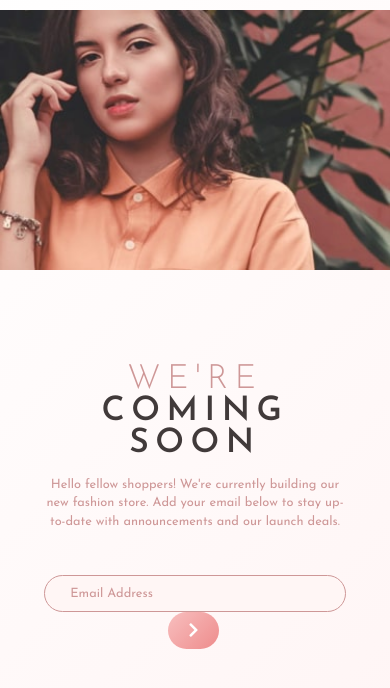
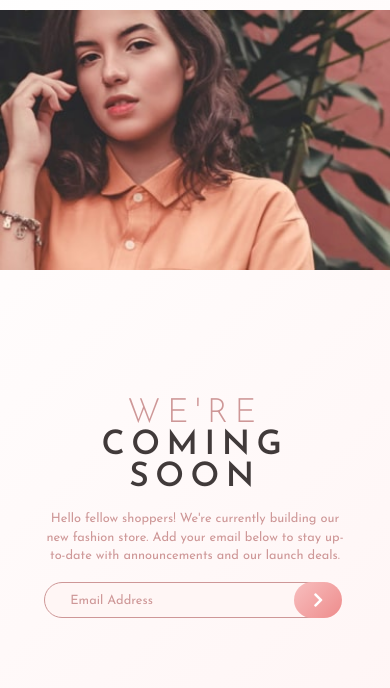
Before and after one commit to Francoveliz/Base-Apparel-coming-soon-page, a plain HTML site: page index.html in a window 390 px wide. Shown: the part 74-762 px from the top of the page. Drawn offline with nearby package versions, Linux system fonts and the light colour scheme.

Commit message:
fix responsive

```diff
--- a/css/master.css
+++ b/css/master.css
@@ -19,6 +19,7 @@ body {
   font-size: 3.5rem;
   letter-spacing: calc(68*0.3px);
   color: hsl(0, 6%, 24%);
+  margin-top: 1rem;
 }
 
 .text span {
@@ -28,14 +29,16 @@ body {
 
 .text p {
   line-height: 1.5rem;
-  width: 22rem;
+  width: auto;
+  max-width: 22rem;
   height: 4.7rem;
   color: hsl(0, 36%, 70%);
   font-size: 0.8rem;
+
 }
 
 .content {
-  margin-left: 8rem;
+margin-left: 19.27%;
   grid-column: 1/2;
   grid-row: 2/3;
   align-self: center;
@@ -56,14 +59,17 @@ body {
 
 .logo {
   margin-top: 3.25rem;
-  margin-bottom: 7rem;
+
   grid-column: 1/2;
   grid-row: 1/2;
-  margin-left: 8rem;
+  margin-left: 19.27%;
 }
 
+
 #email-input {
+
   width: 20rem;
+
   height: 2.8rem;
   border-radius: 2.8rem;
   padding-left: 1.6rem;
@@ -77,7 +83,7 @@ body {
 
 #alert {
   position: relative;
-  margin-left: -4.5rem;
+  margin-left: -7rem;
   visibility: hidden;
 }
 
@@ -94,7 +100,7 @@ button {
   width: 5rem;
   height: 2.8rem;
   border-radius: 2.8rem;
-  margin-left: -2.5rem;
+  margin-left: -5rem;
   background: linear-gradient(135deg, hsl(0, 80%, 86%), hsl(0, 74%, 74%));
   border: none;
   font-size: 1.2rem;
@@ -174,9 +180,12 @@ button:active {
   .text p {
     line-height: 1.1536rem;
     width: 100%;
+    height: auto;
     color: hsl(0, 36%, 70%);
     font-size: 0.8rem;
     margin-bottom: 1.5rem;
+    margin: auto;
+
   }
 
   #hero-desktop {
@@ -189,31 +198,35 @@ button:active {
     letter-spacing: 0.4095rem;
     margin-bottom: 1rem;
   }
+form{
+margin-top: 1rem;
+      text-align: left;
+}
+  #email-input {
 
-  #email-input {
-    width: 100%;
+    width: 97%;
     height: 2.3rem;
     border-radius: 2.3rem;
     background: #FFF6F5;
   }
 
   #alert {
+    position: relative;
+
     visibility: hidden;
+      margin-left: -5rem;
   }
 
   #alert-text {
-    position: relative;
-    margin-top: .5rem;
     font-size: 0.8rem;
-    color: hsl(0, 36%, 70%);
     visibility: hidden;
   }
 
   button {
-    width: 3.2rem;
+    width:3rem;
     height: 2.3rem;
     border-radius: 2.3rem;
-    margin-left: -3.2rem;
+    margin-left: -3rem;
     background: linear-gradient(135deg, hsl(0, 80%, 86%), hsl(0, 74%, 74%));
     border: none;
     font-size: 1rem;
```
Also changed, not shown: index.html (+1 -0 lines).
